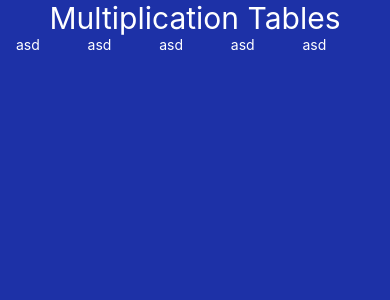
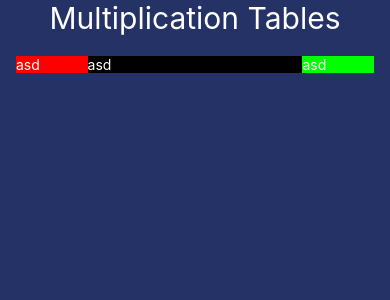
Before and after one commit to Mathiew82/multiplication-tables-mobile-app, a React Native app: screen / in a window 390 px wide. Shown: the top 300 px of the page. Built offline with nearby package versions, Linux system fonts and the light colour scheme.

Commit message:
Aplicando ajustes de estilos en la tabla

```diff
--- a/App.js
+++ b/App.js
@@ -7,21 +7,35 @@ export default function App() {
     <SafeAreaView style={styles.droidSafeArea}>
       <View>
         <Text style={styles.textHeader}>Multiplication Tables</Text>
-        <View style={{ flex: 1, alignSelf: "stretch", flexDirection: "row" }}>
-          <View style={{ flex: 1, alignSelf: "stretch" }}>
+        <View style={{ marginTop: 20 }}>
+          <View style={{ flexDirection: "row" }}>
+            <View
+              style={{
+                width: "20%",
+                backgroundColor: "#ff0000",
+                border: "none",
+              }}
+            >
               <Text style={{ color: "white" }}>asd</Text>
             </View>
-          <View style={{ flex: 1, alignSelf: "stretch" }}>
+            <View
+              style={{
+                width: "60%",
+                backgroundColor: "#000000",
+                border: "none",
+              }}
+            >
               <Text style={{ color: "white" }}>asd</Text>
             </View>
-          <View style={{ flex: 1, alignSelf: "stretch" }}>
+            <View
+              style={{
+                width: "20%",
+                backgroundColor: "#00ff00",
+                border: "none",
+              }}
+            >
               <Text style={{ color: "white" }}>asd</Text>
             </View>
-          <View style={{ flex: 1, alignSelf: "stretch" }}>
-            <Text style={{ color: "white" }}>asd</Text>
-          </View>
-          <View style={{ flex: 1, alignSelf: "stretch" }}>
-            <Text style={{ color: "white" }}>asd</Text>
           </View>
         </View>
         <StatusBar style="auto" />
@@ -33,7 +47,7 @@ export default function App() {
 const styles = StyleSheet.create({
   droidSafeArea: {
     flex: 1,
-    backgroundColor: "#1d31a7",
+    backgroundColor: "#243266",
     paddingTop: Platform.OS === "android" ? 60 : 0,
     paddingLeft: 16,
     paddingRight: 16,
```
Lines whose indentation alone changed are shown as unchanged.
